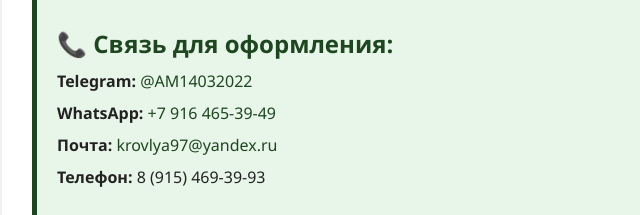
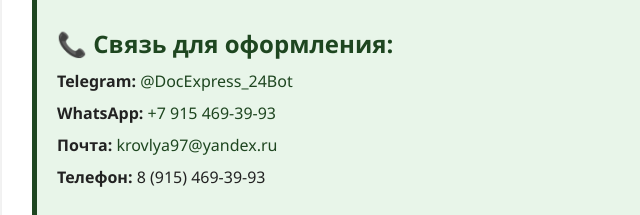
Before and after one commit to dokument24-spec/gpt-docs-site, a plain HTML site: page index.html in a window 1280 px wide. Shown: the part 841-1056 px from the top of the page, 183-823 px from the left. Drawn offline with Linux system fonts and the light colour scheme.

Commit message:
index.html

```diff
--- a/index.html
+++ b/index.html
@@ -144,8 +144,8 @@
 
     <div class="contact">
       <h2>📞 Связь для оформления:</h2>
-      <p><strong>Telegram:</strong> <a href="https://t.me/AM14032022">@AM14032022</a></p>
-      <p><strong>WhatsApp:</strong> <a href="https://wa.me/79164653949">+7 916 465-39-49</a></p>
+      <p><strong>Telegram:</strong> <a href="https://t.me/DocExpress_24Bot">@DocExpress_24Bot</a></p>
+      <p><strong>WhatsApp:</strong> <a href="https://wa.me/79154693993">+7 915 469-39-93</a></p>
       <p><strong>Почта:</strong> <a href="mailto:krovlya97@yandex.ru">krovlya97@yandex.ru</a></p>
       <p><strong>Телефон:</strong> 8 (915) 469-39-93</p>
 
```
